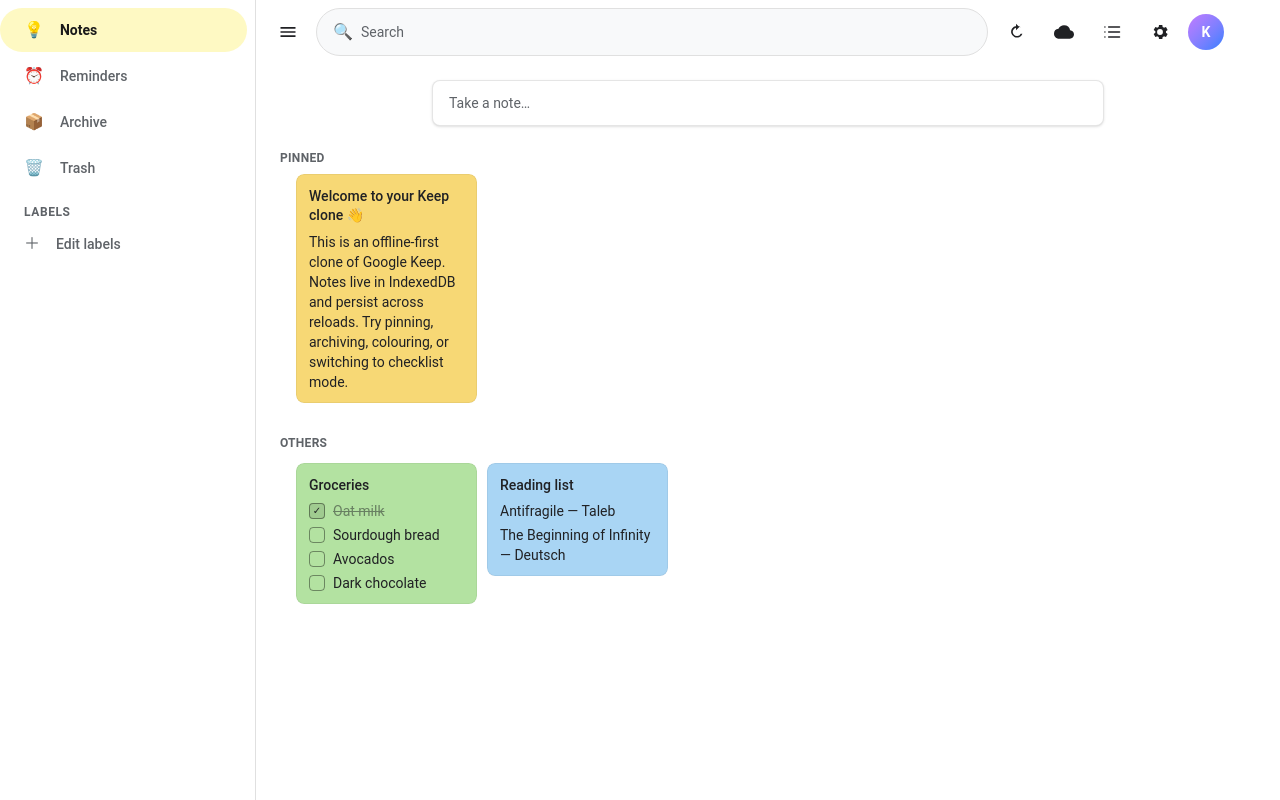
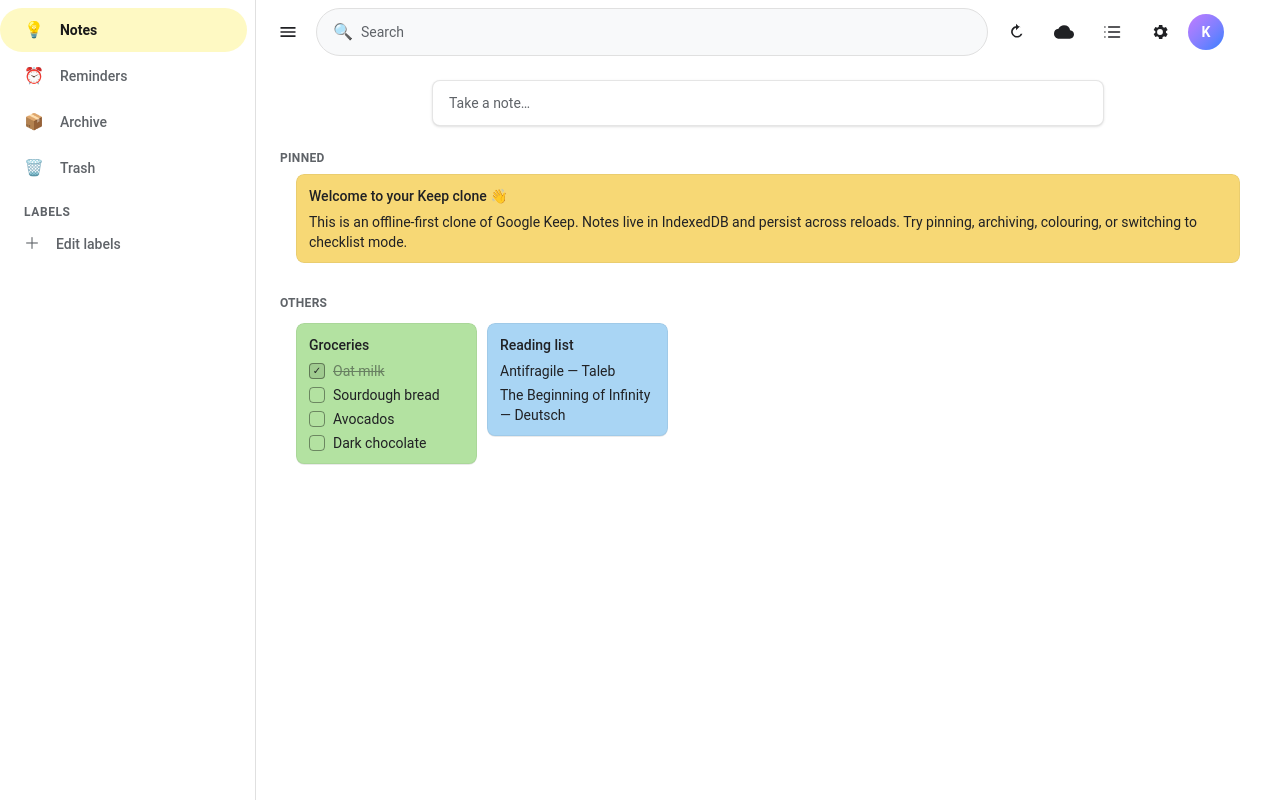
Before and after one commit to volturine/shard-notes, a SvelteKit app: page / in a window 1280 px wide. Built offline with nearby package versions, Linux system fonts and the light colour scheme.

Commit message:
Keep-style balanced masonry grid; uniform card max height; smaller editor

```diff
--- a/src/app.css
+++ b/src/app.css
@@ -128,6 +128,29 @@ body {
 	width: 100%;
 }
 
+.masonry-balanced {
+	display: flex;
+	align-items: flex-start;
+	gap: 10px;
+	padding: 0 12px;
+	width: 100%;
+	box-sizing: border-box;
+}
+
+.masonry-balanced-col {
+	flex: 1 1 0;
+	min-width: 0;
+	display: flex;
+	flex-direction: column;
+	gap: 10px;
+}
+
+@media (min-width: 768px) {
+	.masonry-balanced {
+		padding: 0 24px;
+	}
+}
+
 /* Hide scrollbar on the sidebar for a cleaner look. */
 .sidebar-scroll {
 	scrollbar-width: thin;
--- /dev/null
+++ b/src/lib/components/MasonryGrid.svelte
@@ -0,0 +1,63 @@
+<script lang="ts">
+	import type { Note } from '$lib/types';
+	import NoteCard from './NoteCard.svelte';
+
+	let {
+		notes,
+		onOpen,
+		class: className = ''
+	}: {
+		notes: Note[];
+		onOpen: (id: string) => void;
+		class?: string;
+	} = $props();
+
+	let colCount = $state(2);
+
+	$effect(() => {
+		const update = () => {
+			const w = window.innerWidth;
+			colCount = w >= 1100 ? 5 : w >= 768 ? 4 : w >= 600 ? 3 : 2;
+		};
+		update();
+		window.addEventListener('resize', update);
+		return () => window.removeEventListener('resize', update);
+	});
+
+	/** Rough height for shortest-column packing (cards are clamped in NoteCard). */
+	function estimateHeight(note: Note): number {
+		let h = 20;
+		if (note.reminder != null) h += 26;
+		if (note.title) h += 22;
+		const body = note.body ?? '';
+		const lineEstimate = Math.min(8, body.split('\n').length + 1) * 18;
+		h += Math.min(200, Math.max(36, lineEstimate));
+		if (note.labels?.length) h += 26;
+		return Math.min(h, 300);
+	}
+
+	const columns = $derived.by(() => {
+		const n = notes.length === 1 ? 1 : colCount;
+		const cols: Note[][] = Array.from({ length: n }, () => []);
+		const heights: number[] = Array(n).fill(0);
+		for (const note of notes) {
+			let minIdx = 0;
+			for (let i = 1; i < n; i++) {
+				if (heights[i] < heights[minIdx]) minIdx = i;
+			}
+			cols[minIdx].push(note);
+			heights[minIdx] += estimateHeight(note) + 10;
+		}
+		return cols;
+	});
+</script>
+
+<div class="masonry-balanced {className}" style="--masonry-cols: {colCount}">
+	{#each columns as col, i (i)}
+		<div class="masonry-balanced-col">
+			{#each col as note (note.id)}
+				<NoteCard {note} {onOpen} />
+			{/each}
+		</div>
+	{/each}
+</div>
--- a/src/lib/components/NoteCard.svelte
+++ b/src/lib/components/NoteCard.svelte
@@ -156,7 +156,7 @@
 	{/if}
 
 	<article
-		class="group relative z-[1] w-full cursor-pointer rounded-lg border border-black/5 shadow-sm transition-shadow touch-pan-y dark:border-white/10"
+		class="group relative z-[1] flex w-full max-h-[320px] cursor-pointer flex-col overflow-hidden rounded-lg border border-black/5 shadow-sm transition-shadow touch-pan-y dark:border-white/10"
 		style="background-color: {bgColor(note.color)}; transform: translate3d({offsetX}px, 0, 0); will-change: transform; transition: {dragging ? 'none' : 'transform 0.25s cubic-bezier(0.2, 0.9, 0.3, 1), box-shadow 0.2s'};"
 		class:shadow-md={note.pinned}
 		ontouchstart={onTouchStart}
@@ -174,7 +174,7 @@
 			</div>
 		{/if}
 
-		<div class="block w-full text-left p-3 pb-2">
+		<div class="block min-h-0 flex-1 w-full overflow-hidden p-3 pb-2 text-left">
 			{#if note.title}
 				<h3 class="mb-1 text-sm font-medium leading-snug text-[var(--gkc-text)]">{note.title}</h3>
 			{/if}
@@ -197,7 +197,7 @@
 		<!-- Footer actions — absolute overlay at bottom, doesn't take flow space -->
 		<div
 			data-card-action
-			class="absolute inset-x-0 bottom-0 flex items-center gap-0.5 rounded-b-lg px-2 py-1 opacity-0 pointer-events-none transition-opacity group-hover:opacity-100 group-hover:pointer-events-auto"
+			class="absolute inset-x-0 bottom-0 flex items-center gap-0.5 rounded-b-lg px-2 py-1 opacity-0 pointer-events-none transition-opacity group-hover:opacity-100 group-hover:pointer-events-auto max-sm:group-active:opacity-100 max-sm:group-active:pointer-events-auto"
 		>
 			<!-- Pin: filled when pinned, outline when not -->
 			<button data-card-action class="icon-btn h-7 w-7 p-1.5" title="Pin note" onclick={(e) => { e.stopPropagation(); togglePin(); }} aria-label="Pin">
--- a/src/lib/components/NoteEditor.svelte
+++ b/src/lib/components/NoteEditor.svelte
@@ -104,7 +104,7 @@
 		}}
 	>
 		<div
-			class="flex h-[85vh] max-h-[95vh] min-h-[70vh] w-full max-w-2xl flex-col overflow-hidden rounded-2xl shadow-2xl"
+			class="flex h-[72vh] max-h-[90vh] min-h-[50vh] w-full max-w-2xl flex-col overflow-hidden rounded-2xl shadow-2xl"
 			style="background-color: {bgColor(note.color)};"
 			role="dialog"
 			aria-modal="true"
@@ -129,7 +129,7 @@
 					placeholder="Take a note… Use [ ] or [] for checklist lines"
 					bind:value={body}
 					oninput={scheduleCommit}
-					class="min-h-[50vh] w-full flex-1 resize-none bg-transparent text-sm leading-relaxed text-[var(--gkc-text)] placeholder:text-[var(--gkc-text-muted)] outline-none"
+					class="min-h-[28vh] w-full flex-1 resize-none bg-transparent text-sm leading-relaxed text-[var(--gkc-text)] placeholder:text-[var(--gkc-text-muted)] outline-none"
 				></textarea>
 			</div>
 
--- a/src/routes/+page.svelte
+++ b/src/routes/+page.svelte
@@ -1,6 +1,7 @@
 <script lang="ts">
 	import NoteComposer from '$lib/components/NoteComposer.svelte';
 	import NoteCard from '$lib/components/NoteCard.svelte';
+	import MasonryGrid from '$lib/components/MasonryGrid.svelte';
 	import { notesStore } from '$lib/stores/notes.svelte';
 	import { uiStore } from '$lib/stores/ui.svelte';
 	import { useOpenEditor } from '$lib/editorContext';
@@ -28,13 +29,17 @@
 	{/if}
 
 	{#if filteredPinned.length > 0}
-		<div class="masonry {uiStore.layout === 'grid' ? 'masonry-grid' : 'masonry-list'} mb-8">
+		{#if uiStore.layout === 'grid'}
+			<MasonryGrid notes={filteredPinned} onOpen={openEditor} class="mb-8" />
+		{:else}
+			<div class="masonry masonry-list mb-8">
 				{#each filteredPinned as note (note.id)}
 					<div>
 						<NoteCard {note} onOpen={openEditor} />
 					</div>
 				{/each}
 			</div>
+		{/if}
 	{/if}
 
 	{#if filteredOthers.length > 0 || filteredPinned.length === 0}
@@ -50,8 +55,11 @@
 			<div class="mb-2 text-5xl">🗒️</div>
 			<div class="text-sm">No notes here yet.</div>
 		</div>
+	{:else if filteredOthers.length > 0}
+		{#if uiStore.layout === 'grid'}
+			<MasonryGrid notes={filteredOthers} onOpen={openEditor} />
 		{:else}
-		<div class="masonry {uiStore.layout === 'grid' ? 'masonry-grid' : 'masonry-list'}">
+			<div class="masonry masonry-list">
 				{#each filteredOthers as note (note.id)}
 					<div>
 						<NoteCard {note} onOpen={openEditor} />
@@ -59,4 +67,5 @@
 				{/each}
 			</div>
 		{/if}
+	{/if}
 </div>
```
Lines whose indentation alone changed are shown as unchanged.
